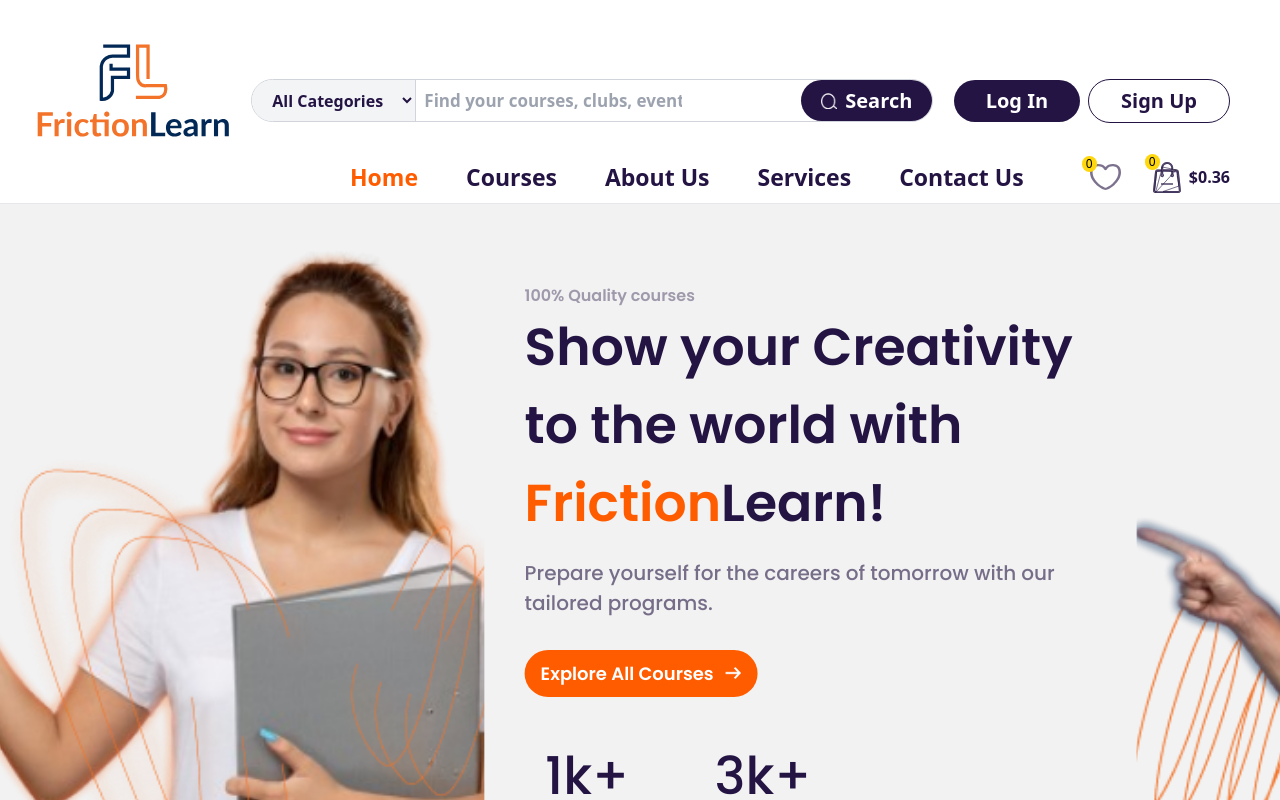
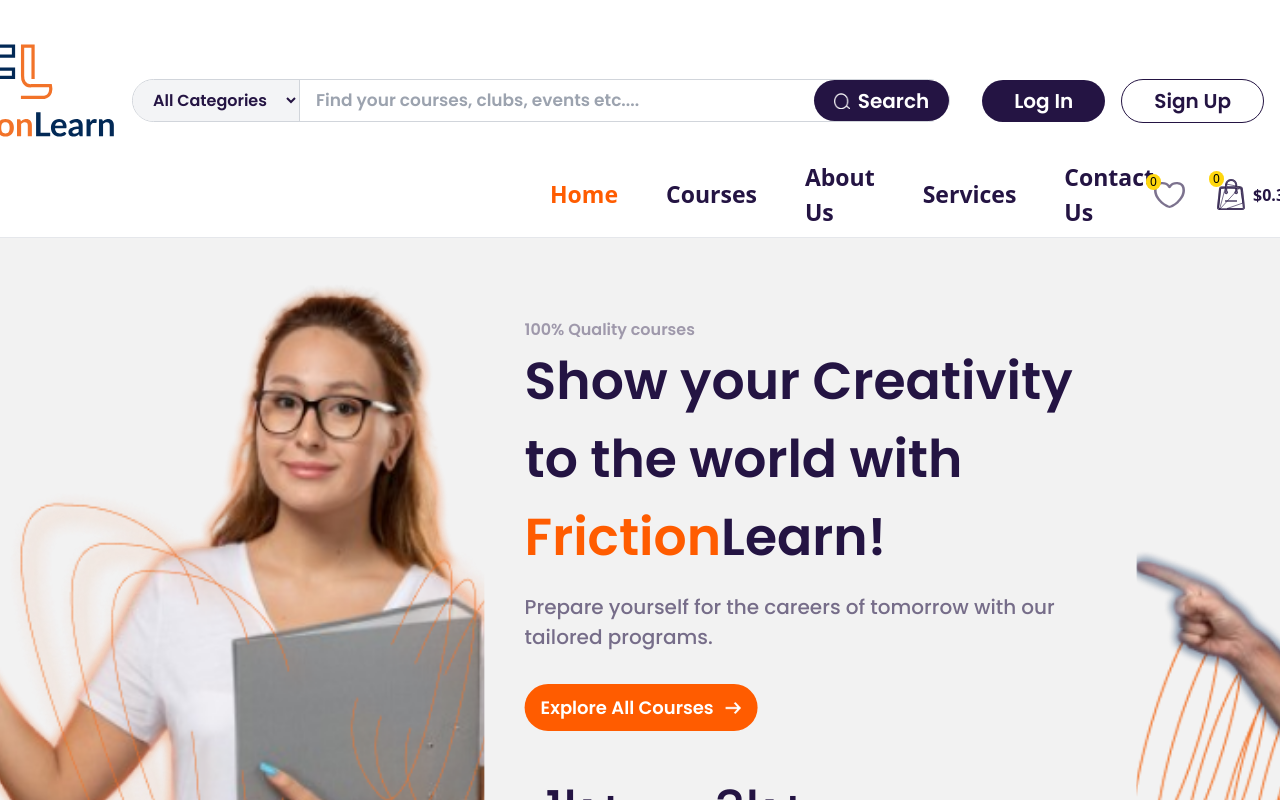
Before and after one commit to Chavanseema121/friction, a React (Vite) app: page /#/ in a window 1280 px wide. Built offline with nearby package versions, Linux system fonts and the light colour scheme; a web font is replaced by a local one.

Commit message:
newly updated

```diff
--- a/src/App.css
+++ b/src/App.css
@@ -1,2 +1,2 @@
-@import "~slick-carousel/slick/slick.css";
-@import "~slick-carousel/slick/slick-theme.css";
+/* @import "~slick-carousel/slick/slick.css";
+@import "~slick-carousel/slick/slick-theme.css"; */
--- a/src/App.jsx
+++ b/src/App.jsx
@@ -9,6 +9,7 @@ import CommunityEvent from "./Components/CommunityEvent";
 // import Contact from "./pages/Contact";
 import Incubationpage from "./Components/Incubationpage"
 import LaunchingSoon from "./Components/Launchingsoon"
+
 
 
 function App() {
--- a/src/Components/NewNavbar.jsx
+++ b/src/Components/NewNavbar.jsx
@@ -112,7 +112,7 @@ function Navbar() {
           </div>
 
           {/* Desktop: Logo (hidden on mobile) */}
-          <div className="hidden lg:flex md:flex items-center lg:ml-[35px] mt-[30px]">
+          <div className="hidden lg:flex md:flex items-center mt-[30px] ml-[-80px]">
             <a href="/">
               <svg
                 width="196"
@@ -145,23 +145,24 @@ function Navbar() {
 
           {/* Search Bar (Visible on larger screens only) */}
 
-          {/* Search Bar (Visible on larger screens only) */}
-          <div className="hidden lg:flex md:flex items-center">
-            <div className="relative w-full lg:mx-auto md:mx-auto flex rounded-full border border-gray-300 focus-within:ring-1 focus-within:ring-black mt-[49px]">
+      <div className="hidden md:flex items-center justify-between w-full max-w-screen-2xl mx-auto px-4 mt-[49px]">
+      {/* Search Bar Container */}
+      <div className="flex-1 mr-8">
+        <div className="relative flex rounded-full border border-gray-300 focus-within:ring-1 focus-within:ring-black">
           {/* All Categories Dropdown */}
-              <select className="pl-4 pr-4 py-2 lg:py-2 lg:pr-4 lg:pl-4 md:py-3 md:pr-3 md:pl-3 bg-gray-100 text-[#241443] border-r border-gray-300 focus:outline-none focus:bg-white focus:border-gray-500 lg:text-[16px] md:text-[14px] font-semibold text-Poppins rounded-l-full">
+          <select className="pl-4 pr-4 py-2 lg:py-2 md:py-3 bg-gray-100 text-[#241443] border-r border-gray-300 focus:outline-none focus:bg-white focus:border-gray-500 lg:text-[16px] md:text-[14px] font-semibold font-poppins rounded-l-full">
             <option>All Categories</option>
           </select>
 
           {/* Search Input */}
           <input
             type="text"
-                className="lg:flex-grow  md:flex-grow pl-2 pr-[250px] py-2 border-none focus:outline-none focus:ring-0 text-[17px] font-semibold text-Poppins text-[#241443] placeholder-gray-400 rounded-full"
+            className="flex-1 px-4 py-2 border-none focus:outline-none focus:ring-0 text-[17px] font-semibold font-poppins text-[#241443] placeholder-gray-400"
             placeholder="Find your courses, clubs, events etc...."
           />
 
           {/* Search Button */}
-              <button className="absolute right-0 top-0 bottom-0 flex items-center px-5 py-2 text-white text-[20px] font-semibold text-Poppins bg-[#241443] rounded-full h-full">
+          <button className="absolute right-0 top-0 bottom-0 flex items-center px-5 py-2 text-white text-[20px] font-semibold font-poppins bg-[#241443] rounded-full">
             <img
               src={newsearch}
               alt="Search"
@@ -172,23 +173,15 @@ function Navbar() {
         </div>
       </div>
 
-          {/* User Actions: Signup and Icons for Mobile */}
-          {/* <div className="hidden md:flex items-center space-x-2 mr-[50px] mt-[49px]">
-            <button className="px-8 py-2 text-white bg-[#241443] rounded-full text-[20px] font-semibold text-Poppins">
+      {/* Auth Buttons */}
+      <div className="flex items-center space-x-4 mx-auto">
+        <button className="px-8 py-1.5 text-white bg-[#241443] rounded-full text-[20px] font-semibold font-poppins whitespace-nowrap ">
           Log In
         </button>
-            <button className="px-8 py-2 text-[#241443] border border-[#241443] rounded-full text-[18px] font-semibold text-Poppins">
+        <button className="px-8 py-1.5 text-[#241443] border border-[#241443] rounded-full text-[20px] font-semibold font-poppins whitespace-nowrap">
           Sign Up
         </button>
-          </div> */}
-
-          <div className="hidden md:flex items-center space-x-2 mr-[50px] mt-[49px]">
-            <button className="px-8 py-1.5 text-white bg-[#241443] rounded-full text-[20px] font-semibold text-Poppins">
-              Log In
-            </button>
-            <button className="px-8 py-1.5 text-[#241443] border border-[#241443] rounded-full text-[20px] font-semibold text-Poppins">
-              Sign Up
-            </button>
+      </div>
     </div>
     </div>
 
@@ -419,8 +412,8 @@ function Navbar() {
 
         {/* Desktop Bottom Section: Navigation Links and Icons */}
 
-        <div className="hidden lg:flex justify-between items-center py-2 text-purple-800">
-          <div className="hidden lg:flex space-x-12 items-center mx-auto text-[#241443] font-Poppins font-semibold text-[23px] lg:ml-[350px]">
+        <div className="hidden lg:flex justify-between items-center py-2 text-[#241443]">
+          <div className="hidden lg:flex space-x-12 items-center mx-auto text-[#241443] lg:text-[23px] font-Poppins font-semibold  md:ml-auto lg:ml-[550px]">
             {/* Home Link */}
             <NavLink
               to="/"
@@ -512,7 +505,7 @@ function Navbar() {
           </div>
 
           {/* Desktop Icons */}
-          <div className="flex items-center space-x-8 mr-[50px]">
+          <div className="flex items-center space-x-8 mr-[200px]">
             <div className="relative">
               <svg
                 width="31"
--- a/src/Components/SectionEleventh.jsx
+++ b/src/Components/SectionEleventh.jsx
@@ -23,7 +23,7 @@ function CommunitySection() {
     Join niche clubs, connect with industry experts, explore opportunities, network with ambitious peers, secure internships, and become part of India’s largest learning community—all for free! Start your journey with FrictionLearn today!
   </p>
 
-  <div className="grid grid-cols-1 sm:grid-cols-2 gap-8">
+  <div className="grid grid-cols-1 sm:grid-cols-2 gap-8 justify-evenly w-full">
     <div className="bg-[#E0E1E6] p-4 rounded-lg transform transition-transform duration-300 hover:scale-105 shadow-lg hover:shadow-xl">
       <img src={sectioneleventhone} alt="Exclusive Events" className="w-full max-w-[400px] sm:max-w-[521px] h-auto mx-auto mt-2" />
       <h2 className="text-[20px] sm:text-[22px] font-black mb-2 text-left text-[#241443] font-Lato font-sans mt-2 ml-2">
--- a/src/Components/SectionFifth.jsx
+++ b/src/Components/SectionFifth.jsx
@@ -32,7 +32,7 @@ export default function CoursesSection() {
     </div>
 
     {/* Course Cards */}
-    <div className="grid grid-cols-1 sm:grid-cols-2 lg:grid-cols-3 gap-6 sm:gap-8 lg:gap-12">
+    <div className="grid grid-cols-1 sm:grid-cols-2 lg:grid-cols-3 gap-6 sm:gap-8 lg:gap-12 justify-evenlyw w-full">
       {/* Art & Design */}
       <div className="flex items-center border border-r-4 border-b-4 border-[#B3A7FA] rounded-lg p-4 transition-transform duration-300 transform hover:-translate-y-0 hover:shadow-lg lg:h-[166px] h-[100px] w-full hover:border-[#B3A7FA]">
         <div className="flex-shrink-0">
--- a/src/Components/Style.css
+++ b/src/Components/Style.css
@@ -366,7 +366,7 @@ body {
   .container.two .text-box .content h3 {
     font-size: 16px; /* Adjust font size if necessary */
     margin-right: 190px; /* Remove left margin */
-    align-items: center;
+    /* align-items: start; */
 }
 
   /* Adjust the number image inside .container.two */
@@ -376,7 +376,7 @@ body {
 
   /* Adjust the content image inside .container.two */
   .container.two .content-imag {
-    margin-left: 100px; /* Adds a gap to the left of the content image */
+    margin-left: 75px; /* Adds a gap to the left of the content image */
   }
 
 
```
Also changed, not shown: src/Components/Homepage.jsx (+97 -65 lines). Lines whose indentation alone changed are shown as unchanged.
